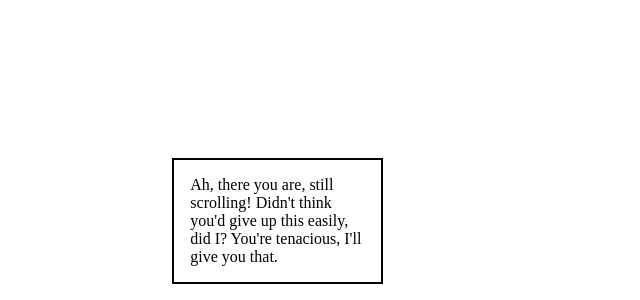
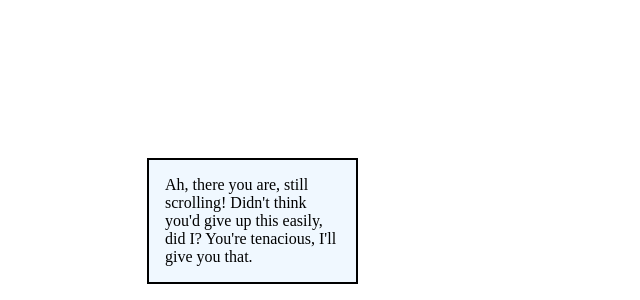
Before and after one commit to EthanDotLog/long-scroll-site, a plain HTML site: page index.html in a window 1280 px wide. Shown: the part 3210-3510 px from the top of the page, without its empty margins (0-640 px from the left). Drawn offline with Linux system fonts and the light colour scheme.

Commit message:
it works.... kinda

```diff
--- a/index.js
+++ b/index.js
@@ -47,14 +47,17 @@
 
 
 function createParagraphs(encouragements) {
+  let zIndexCounter = 1;
   const stagedStatements = encouragements.map((encouragement, index) => {
     const p = document.createElement('p');
     p.id = `encouragement-${index + 1}`;
     p.className = 'message';
     p.textContent = encouragement;
-    const randomMarginPercent = Math.floor(Math.random() * 100); // 0 to 10
+    const randomMarginPercent = Math.floor(Math.random() * 90); // 0 to 10
     const marginSide = Math.random() < 0.5 ? 'marginLeft' : 'marginLeft';
     p.style[marginSide] = `${randomMarginPercent}%`;
+    p.style.zIndex = zIndexCounter++;
+    zIndexCounter++
     return p;
   });
 
--- a/style.css
+++ b/style.css
@@ -8,7 +8,20 @@ div h1 {
   padding-top: 90vh;
 }
 
+
+
 p {
+  display: flex;
+  align-items: end;
+  width: 175px;
+  border: 2px solid black;
+  padding: 1rem;
+  position: sticky;
+  top: 0;
+  background-color: aliceblue;
+}
+
+p:last-of-type {
   margin-top: 120vh;
   display: flex;
   align-items: end;
```
